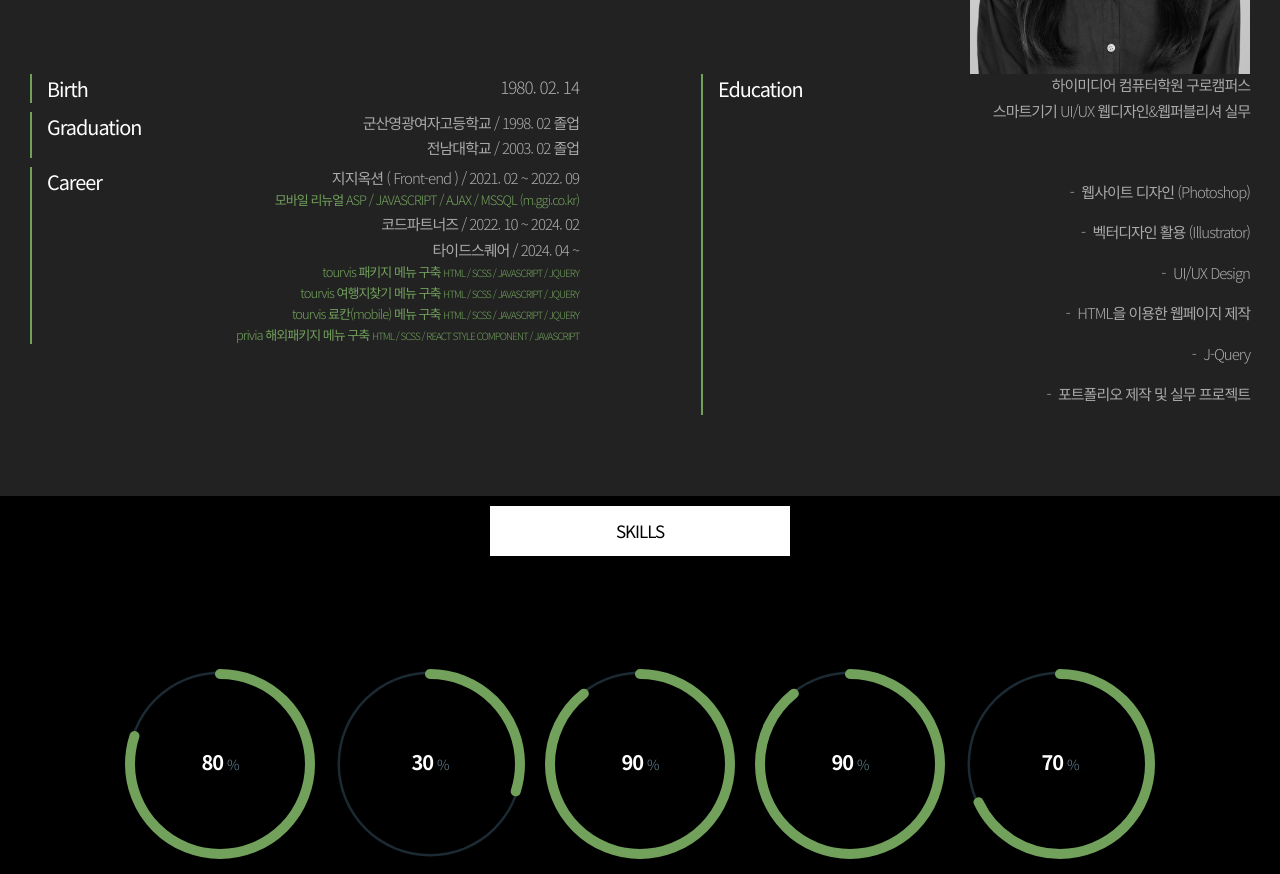
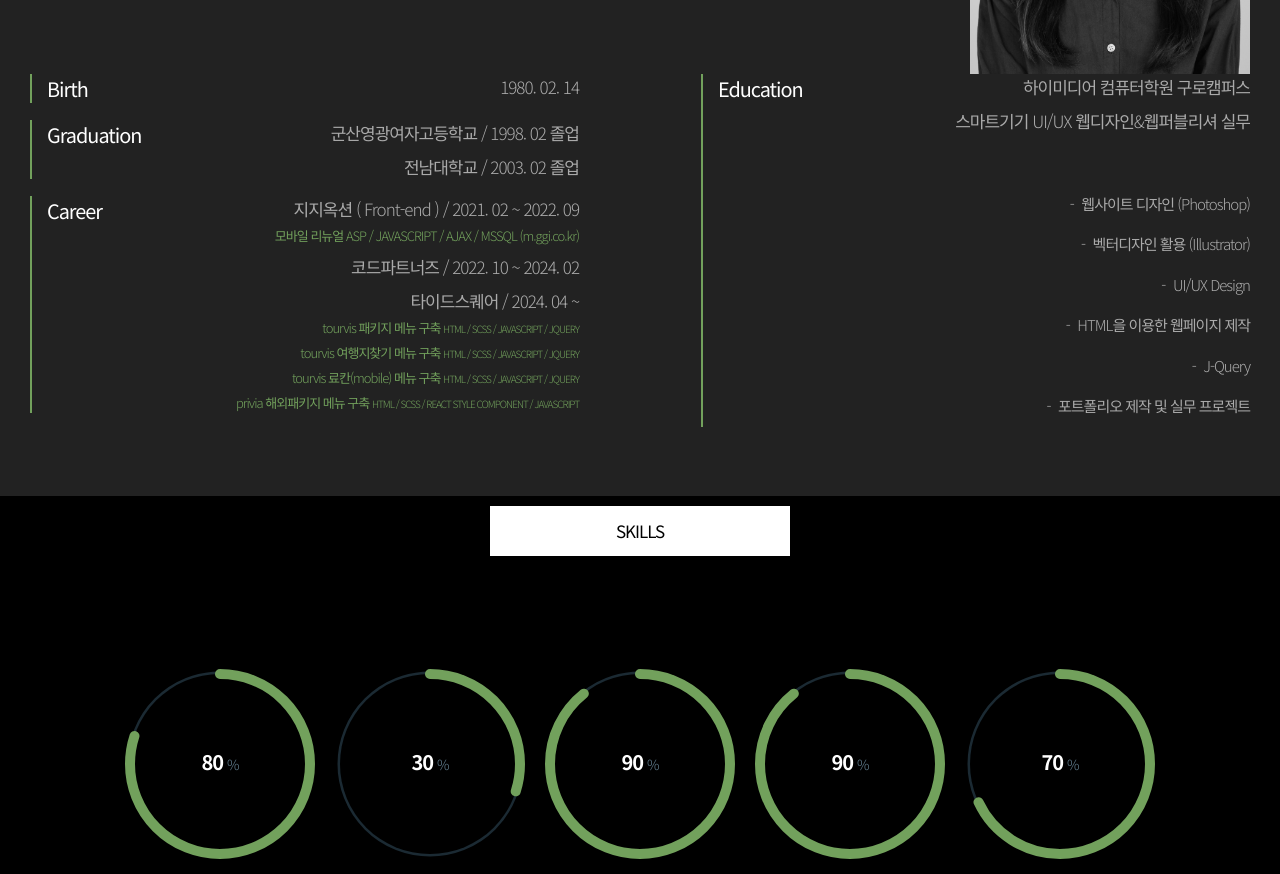
Before and after one commit to haegih3/resume, a plain HTML site: page index.html in a window 1280 px wide. Shown: the part 1104-1978 px from the top of the page. Drawn offline with Linux system fonts and the light colour scheme; a web font is replaced by a local one.

Commit message:
Update resume.css

```diff
--- a/css/resume.css
+++ b/css/resume.css
@@ -264,7 +264,7 @@ figure img {display: block; width: 100%;}
 #info .infoTxt {margin-top: calc(100vh - 840px);}
 #info .infoTxt > div {width: 45%;}
 #info .infoTxt dl {
-	margin-bottom: .5em;
+	margin-bottom: 1em;
 	padding-left: 15px;
 	border-left: 2px solid #72a15c;
 }
@@ -275,8 +275,8 @@ figure img {display: block; width: 100%;}
 	color: #aaa;
 }
 #info .infoTxt .ddInner p {
-	font-size: 1.5rem;
-  padding-top: .3em;
+	font-size: 1.7rem;
+  padding-top: .5em;
 }
 #info .infoTxt .ddInner p:first-child {
   padding-top: 0;
```
